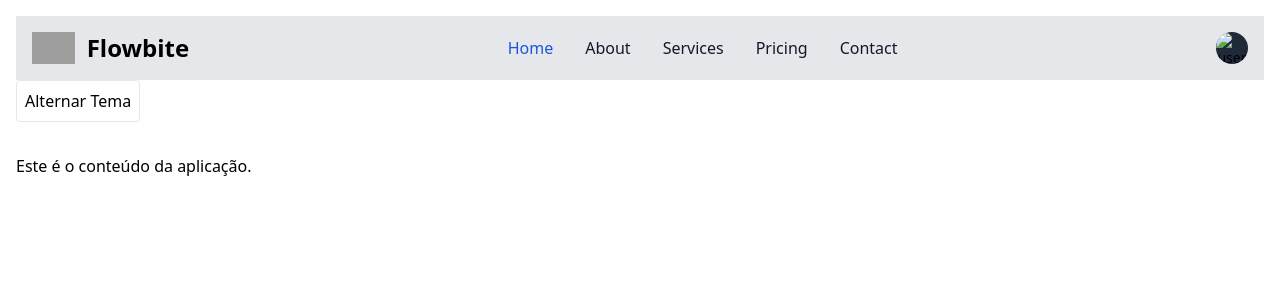
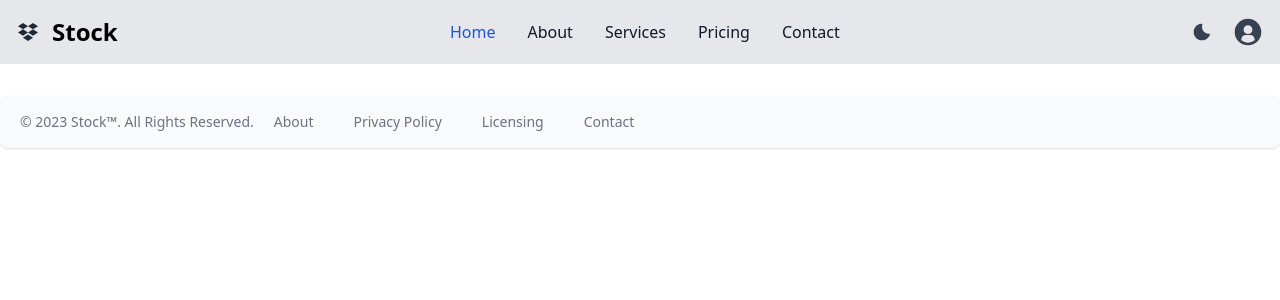
Before and after one commit to Gabriela-Amaro/gerenciamento-de-estoque, a Symfony app: template stock_man/templates/base.html.twig in a window 1280 px wide. Shown: the top 300 px of the page. Run offline with Twig, Linux system fonts and the light colour scheme; the template is opened without the code that fills it, so the values that code supplies are empty; some libraries are stand-ins or nearby versions; grey boxes are pictures that could not be loaded.

Commit message:
adicionando o footer e modificando a navbar

```diff
--- a/stock_man/templates/base.html.twig
+++ b/stock_man/templates/base.html.twig
@@ -3,24 +3,30 @@
     <head>
         <meta charset="UTF-8">
         <title>{% block title %}Welcome!{% endblock %}</title>
-        {# <link rel="stylesheet" href="{{ asset('build/app.css') }}"> #}
-        <link rel="stylesheet" href="/build/app.css">
+        <link rel="stylesheet" href="{{ asset('build/app.css') }}">
     </head>
     <body class="bg-primary-light text-text-light dark:bg-primary-dark dark:text-text-dark">
-        <header class="p-4">
+        <header class="">
             <nav class="bg-gray-200 border-gray-200 dark:bg-gray-900">
                 <div class="max-w-screen-xl flex flex-wrap items-center justify-between mx-auto p-4">
-                <a href="https://flowbite.com/" class="flex items-center space-x-3 rtl:space-x-reverse">
-                    <img src="https://flowbite.com/docs/images/logo.svg" class="h-8" alt="Flowbite Logo" />
-                    <span class="self-center text-2xl font-semibold whitespace-nowrap dark:text-white">Flowbite</span>
+                    <a href="#" class="flex items-center space-x-3 rtl:space-x-reverse">
+                        <svg class="w-6 h-6 text-gray-800 dark:text-white" aria-hidden="true" xmlns="http://www.w3.org/2000/svg" width="24" height="24" fill="currentColor" viewBox="0 0 24 24">
+                            <path d="M12.013 6.175 7.006 9.369l5.007 3.194-5.007 3.193L2 12.545l5.006-3.193L2 6.175l5.006-3.194 5.007 3.194ZM6.981 17.806l5.006-3.193 5.006 3.193L11.987 21l-5.006-3.194Z"/>
+                            <path d="m12.013 12.545 5.006-3.194-5.006-3.176 4.98-3.194L22 6.175l-5.007 3.194L22 12.562l-5.007 3.194-4.98-3.211Z"/>
+                        </svg>
+                        <span class="self-center text-2xl font-semibold whitespace-nowrap dark:text-white">Stock</span>
                     </a>
                     <div class="flex items-center md:order-2 space-x-3 md:space-x-0 rtl:space-x-reverse">
-                    <button type="button" class="flex text-sm bg-gray-800 rounded-full md:me-0 focus:ring-4 focus:ring-gray-300 dark:focus:ring-gray-600" id="user-menu-button" aria-expanded="false" data-dropdown-toggle="user-dropdown" data-dropdown-placement="bottom">
-                    <span class="sr-only">Open user menu</span>
-                    <img class="w-8 h-8 rounded-full" src="" alt="user photo">
+                        <button id="toggle-dark-mode" class="px-5">
+                        <button type="button" class="flex text-sm rounded-full md:me-0 focus:ring-4 focus:ring-gray-300 dark:focus:ring-gray-600" id="user-menu-button" aria-expanded="false" data-dropdown-toggle="user-dropdown" data-dropdown-placement="bottom">
+                            <svg class="w-8 h-8 text-gray-700 dark:text-gray-200" aria-hidden="true" xmlns="http://www.w3.org/2000/svg" width="24" height="24" fill="currentColor" viewBox="0 0 24 24">
+                                <path fill-rule="evenodd" d="M12 20a7.966 7.966 0 0 1-5.002-1.756l.002.001v-.683c0-1.794 1.492-3.25 3.333-3.25h3.334c1.84 0 3.333 1.456 3.333 3.25v.683A7.966 7.966 0 0 1 12 20ZM2 12C2 6.477 6.477 2 12 2s10 4.477 10 10c0 5.5-4.44 9.963-9.932 10h-.138C6.438 21.962 2 17.5 2 12Zm10-5c-1.84 0-3.333 1.455-3.333 3.25S10.159 13.5 12 13.5c1.84 0 3.333-1.455 3.333-3.25S13.841 7 12 7Z" clip-rule="evenodd"/>
+                            </svg>
+                            {# <span class="sr-only">Open user menu</span>
+                            <img class="w-8 h-8 rounded-full" src="" alt="user photo"> #}
                         </button>
                         <!-- Dropdown menu -->
-                    <div class="z-50 hidden my-4 text-base list-none bg-white divide-y divide-gray-100 rounded-lg shadow dark:bg-gray-700 dark:divide-gray-600" id="user-dropdown">
+                        {# <div class="z-50 hidden my-4 text-base list-none bg-white divide-y divide-gray-100 rounded-lg shadow dark:bg-gray-700 dark:divide-gray-600" id="user-dropdown">
                             <div class="px-4 py-3">
                                 <span class="block text-sm text-gray-900 dark:text-white">Bonnie Green</span>
                                 <span class="block text-sm  text-gray-500 truncate dark:text-gray-400">name@flowbite.com</span>
@@ -45,7 +51,7 @@
                             <svg class="w-5 h-5" aria-hidden="true" xmlns="http://www.w3.org/2000/svg" fill="none" viewBox="0 0 17 14">
                                 <path stroke="currentColor" stroke-linecap="round" stroke-linejoin="round" stroke-width="2" d="M1 1h15M1 7h15M1 13h15"/>
                             </svg>
-                </button>
+                        </button> #}
                     </div>
                     <div class="items-center justify-between hidden w-full md:flex md:w-auto md:order-1" id="navbar-user">
                         <ul class="flex flex-col font-medium p-4 md:p-0 mt-4 border border-gray-100 rounded-lg bg-gray-200 md:space-x-8 rtl:space-x-reverse md:flex-row md:mt-0 md:border-0 md:bg-gray-200 dark:bg-gray-800 md:dark:bg-gray-900 dark:border-gray-700">
@@ -68,24 +74,65 @@
                     </div>
                 </div>
             </nav>
-            <button id="toggle-dark-mode" class="p-2 border rounded">
-                Alternar Tema
-            </button>
         </header>
         <main class="p-4">
-            <p>Este é o conteúdo da aplicação.</p>
+            {% block body %}{% endblock %}
         </main>
-        {# <script src="./node_modules/flowbite/dist/flowbite.min.js"></script> #}
+        <footer class="bg-gray-50 rounded-lg shadow m-4 dark:bg-gray-800">
+            <div class="px-5 w-full mx-auto max-w-screen-xl p-4 md:flex md:items-center md:justify-between">
+                <span class="text-sm text-gray-500 sm:text-center dark:text-gray-400">© 2023 <a href="#" class="hover:underline">Stock™</a>. All Rights Reserved.
+                </span>
+                <ul class="flex flex-wrap items-center mt-3 text-sm font-medium text-gray-500 dark:text-gray-400 sm:mt-0">
+                    <li>
+                        <a href="#" class="px-5 hover:underline me-4 md:me-6">About</a>
+                    </li>
+                    <li>
+                        <a href="#" class="px-5 hover:underline me-4 md:me-6">Privacy Policy</a>
+                    </li>
+                    <li>
+                        <a href="#" class="px-5 hover:underline me-4 md:me-6">Licensing</a>
+                    </li>
+                    <li>
+                        <a href="#" class="px-5 hover:underline">Contact</a>
+                    </li>
+                </ul>
+            </div>
+        </footer>
         <script>
+            // Seleciona o botão
+            const themeToggleButton = document.getElementById('toggle-dark-mode');
+
+            // Define os ícones
+            const sunIcon = `<svg class="w-6 h-6 text-gray-700 dark:text-gray-200" aria-hidden="true" xmlns="http://www.w3.org/2000/svg" width="24" height="24" fill="currentColor" viewBox="0 0 24 24">
+                                <path fill-rule="evenodd" d="M13 3a1 1 0 1 0-2 0v2a1 1 0 1 0 2 0V3ZM6.343 4.929A1 1 0 0 0 4.93 6.343l1.414 1.414a1 1 0 0 0 1.414-1.414L6.343 4.929Zm12.728 1.414a1 1 0 0 0-1.414-1.414l-1.414 1.414a1 1 0 0 0 1.414 1.414l1.414-1.414ZM12 7a5 5 0 1 0 0 10 5 5 0 0 0 0-10Zm-9 4a1 1 0 1 0 0 2h2a1 1 0 1 0 0-2H3Zm16 0a1 1 0 1 0 0 2h2a1 1 0 1 0 0-2h-2ZM7.757 17.657a1 1 0 1 0-1.414-1.414l-1.414 1.414a1 1 0 1 0 1.414 1.414l1.414-1.414Zm9.9-1.414a1 1 0 0 0-1.414 1.414l1.414 1.414a1 1 0 0 0 1.414-1.414l-1.414-1.414ZM13 19a1 1 0 1 0-2 0v2a1 1 0 1 0 2 0v-2Z" clip-rule="evenodd"/>
+                            </svg>`;
+            const moonIcon = `<svg class="w-5 h-5 text-gray-700 dark:text-gray-200" aria-hidden="true" xmlns="http://www.w3.org/2000/svg" width="24" height="24" fill="currentColor" viewBox="0 0 24 24">
+                                <path fill-rule="evenodd" d="M11.675 2.015a.998.998 0 0 0-.403.011C6.09 2.4 2 6.722 2 12c0 5.523 4.477 10 10 10 4.356 0 8.058-2.784 9.43-6.667a1 1 0 0 0-1.02-1.33c-.08.006-.105.005-.127.005h-.001l-.028-.002A5.227 5.227 0 0 0 20 14a8 8 0 0 1-8-8c0-.952.121-1.752.404-2.558a.996.996 0 0 0 .096-.428V3a1 1 0 0 0-.825-.985Z" clip-rule="evenodd"/>
+                            </svg>`;
+
+            // Função para atualizar o ícone com base no tema
+            function updateButtonIcon() {
+                if (document.documentElement.classList.contains('dark')) {
+                    themeToggleButton.innerHTML = sunIcon;
+                } else {
+                    themeToggleButton.innerHTML = moonIcon;
+                }
+            }
+
             // Alterna o tema e salva a preferência no localStorage
             if (localStorage.getItem('theme') === 'dark') {
                 document.documentElement.classList.add('dark');
             }
+
+            // Alterna o tema de acordo com a preferencia do sistema, na ausencia de localstorage
             if (!localStorage.getItem('theme') && window.matchMedia('(prefers-color-scheme: dark)').matches) {
                 document.documentElement.classList.add('dark');
                 localStorage.setItem('theme', 'dark');
             }
-            document.getElementById('toggle-dark-mode').addEventListener('click', function () {
+
+            updateButtonIcon();
+
+            themeToggleButton.addEventListener('click', function () {
                 const html = document.documentElement;
                 if (html.classList.contains('dark')) {
                     html.classList.remove('dark');
@@ -94,6 +141,7 @@
                     html.classList.add('dark');
                     localStorage.setItem('theme', 'dark'); // Salva a preferência como "dark"
                 }
+                updateButtonIcon();
             });
         </script>
     </body>
--- a/stock_man/templates/home/index.html.twig
+++ b/stock_man/templates/home/index.html.twig
@@ -3,11 +3,6 @@
 {% block title %}Hello HomeController!{% endblock %}
 
 {% block body %}
-<style>
-    .example-wrapper { margin: 1em auto; max-width: 800px; width: 95%; font: 18px/1.5 sans-serif; }
-    .example-wrapper code { background: #F5F5F5; padding: 2px 6px; }
-</style>
-
 <div class="example-wrapper">
     <h1>Testando</h1>
     <h1>Hello {{ controller_name }}! ✅</h1>
```
Lines whose indentation alone changed are shown as unchanged.
